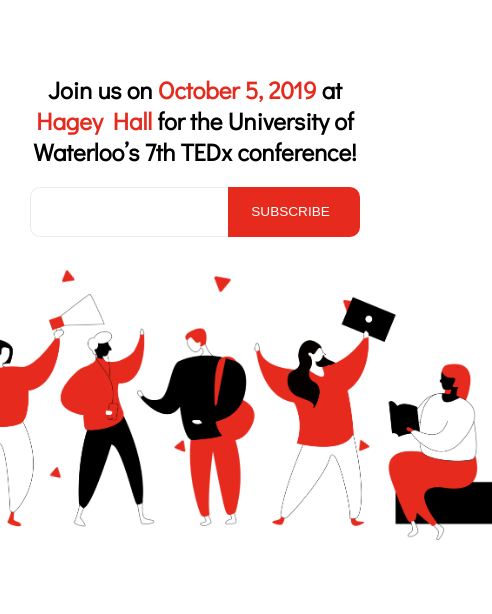
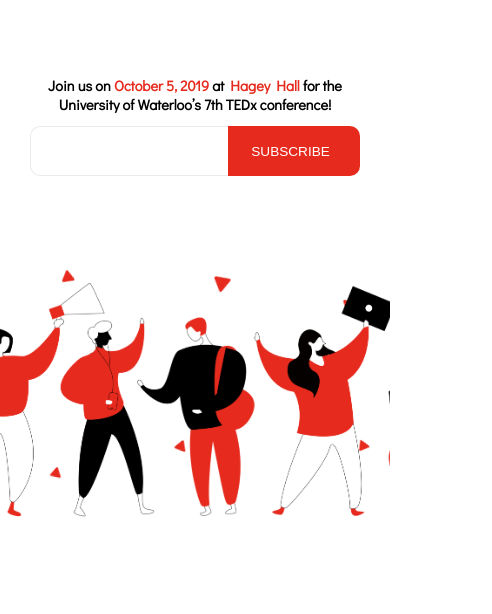
Before and after one commit to TEDxUW/2019.tedxuw.com, a Gatsby site: page / in a window 390 px wide. Shown: the part 135-749 px from the top of the page, 492 px wide, since content can reach past the window. Built offline with nearby package versions, Linux system fonts and the light colour scheme; Gatsby itself is replaced by a stand-in of ours.

Commit message:
Fix mobile overflow

```diff
--- a/src/components/GlobalStyles/index.jsx
+++ b/src/components/GlobalStyles/index.jsx
@@ -7,9 +7,12 @@
     font-family: ${props =>
       props.theme.app
         .font}, -apple-system, BlinkMacSystemFont, "Segoe UI", Roboto, Oxygen-Sans, Ubuntu,Cantarell, "Helvetica Neue", sans-serif;
+
     box-sizing: border-box;
     margin: 0 !important;
     padding: 0 !important;
+
+    overflow: hidden;
   }
 
   *, *:before, *:after {
--- a/src/sections/Main/index.jsx
+++ b/src/sections/Main/index.jsx
@@ -27,12 +27,24 @@
   `}
 `;
 
+const MainLogic = styled.div`
+  margin-bottom: 40px;
+`;
+
 const Heading = styled.h1`
   text-align: center;
 
   & span.color--red {
     color: ${props => props.theme.colors.primary};
   }
+
+  ${mediaQueryFor.tablet`
+    font-size: 1.8em;
+  `}
+
+  ${mediaQueryFor.largeMobile`
+    font-size: 0.9em;
+  `}
 `;
 
 const MainImg = styled.img`
@@ -49,14 +61,14 @@
 
 const Main = () => (
   <Container>
-    <div>
+    <MainLogic>
       <Heading>
         Join us on <span className="color--red">October 5, 2019</span> at{" "}
         <span className="color--red">Hagey Hall</span> for the University of
         Waterloo’s 7th TEDx conference!
       </Heading>
       <MailingListSignup />
-    </div>
+    </MainLogic>
     <MainImg
       src={PeopleImg}
       alt="5 abstract illustrations of people reading books, playing music, and interacting with each other"
```
